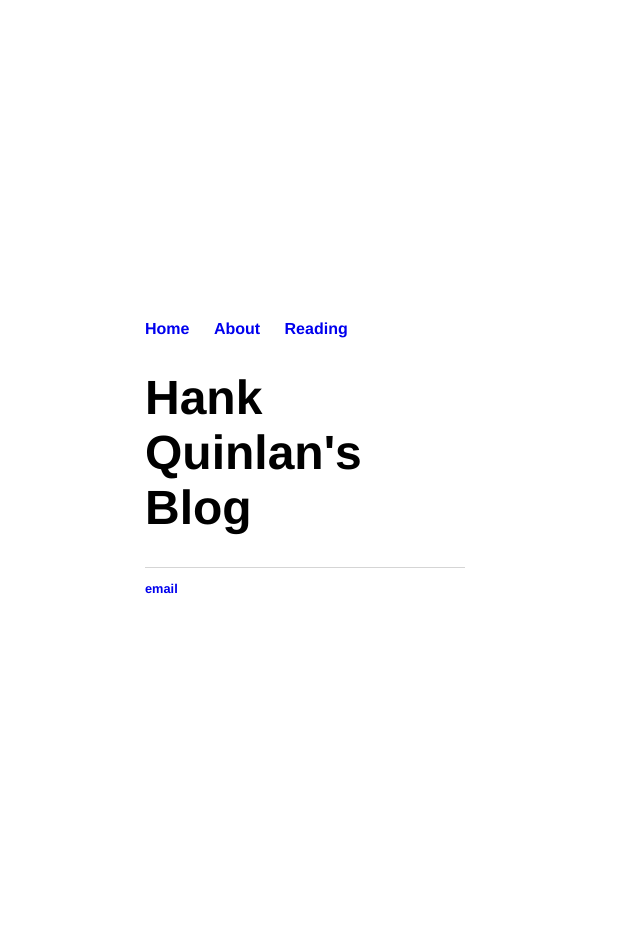
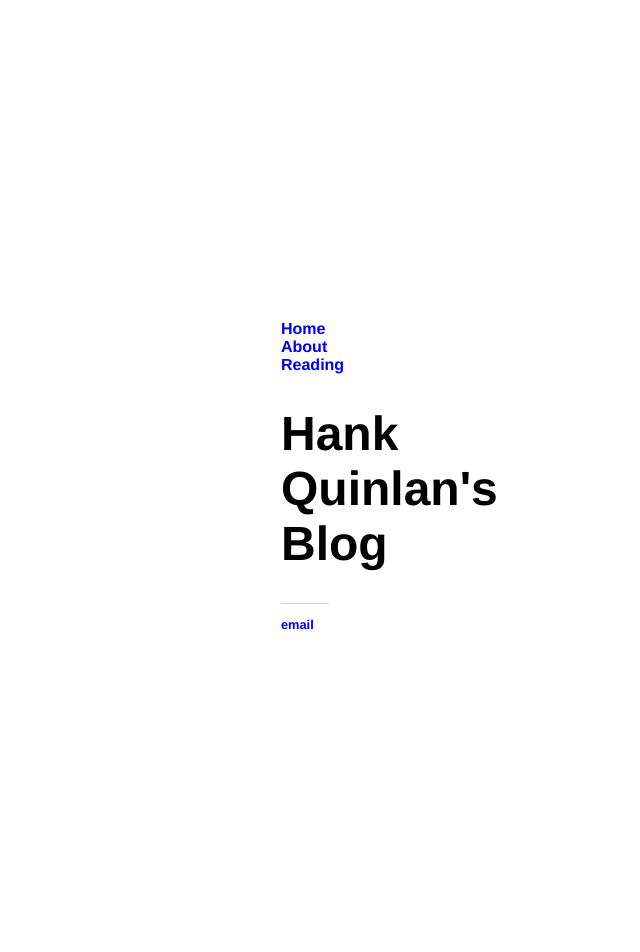
Before and after one commit to ved-mohan/ved-mohan.github.io, a Jekyll site: the page built from reads/index.html, in a window 1280 px wide. Shown: the whole page, without its empty margins (335-975 px from the left). Built offline with Jekyll 4.4.1, drawn with Linux system fonts in a browser that asks for light colours; before the commit the page ends 916 px from its top, so only the background shows below that.

Commit message:
Functionality: decreased container width Comments:

```diff
--- a/css/main.css
+++ b/css/main.css
@@ -1,6 +1,6 @@
 body {
     margin: 25% auto;
-    width: 20em;
+    width: 3em;
 }
 nav ul, footer ul {
     font-family:'Helvetica', 'Arial', 'Sans-Serif';
```
